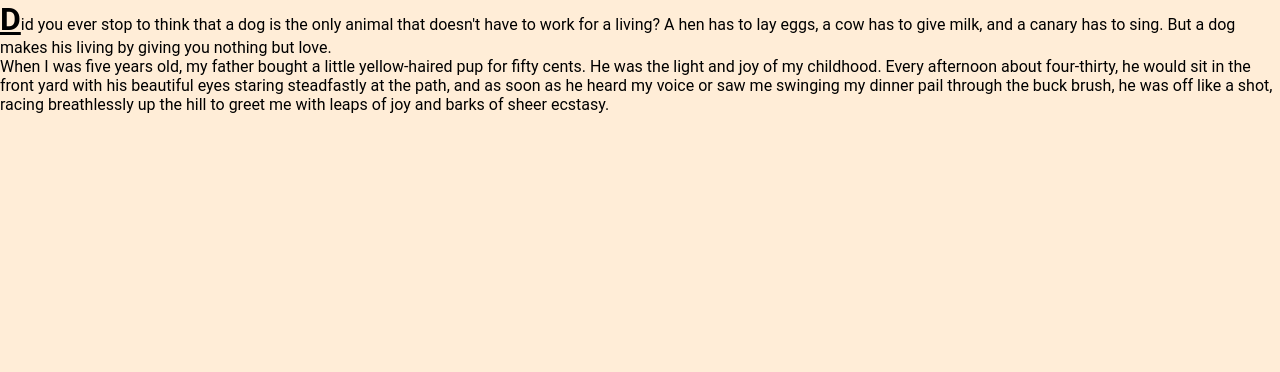
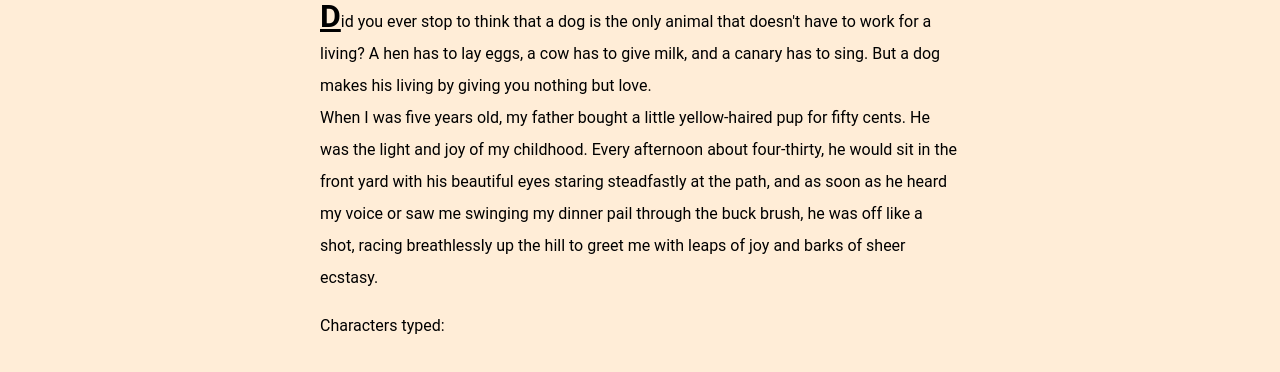
Before and after one commit to jasbir-singh/typer, a React (Create React App) app: page / in a window 1280 px wide. Shown: the top 372 px of the page. Built offline with nearby package versions, Linux system fonts and the light colour scheme.

Commit message:
Add error indicator

```diff
--- a/src/App.js
+++ b/src/App.js
@@ -6,15 +6,27 @@ const StyledApp = styled.div`
   margin: auto;
   display: flex;
   justify-content: center;
-  align-items: center;
+  align-content: center;
+  line-height: 2em;
+  flex-direction: column;
+  width: 50%
 `;
+
+const TypingStats = ({ charsTyped }) => (
+  <div>
+    <p>
+      Characters typed: {charsTyped}
+    </p>
+  </div>
+)
 
 class App extends Component {
   render() {
     return (
-      <div className="App container">
+      <StyledApp className="App container">
         <Text />
-      </div>
+        <TypingStats />
+      </StyledApp>
     );
   }
 }
--- a/src/containers/Text.jsx
+++ b/src/containers/Text.jsx
@@ -2,10 +2,26 @@ import { connect } from 'react-redux';
 import React, { Component } from 'react';
 import './Text.css';
 import { handleOnKeyPress  } from '../actions';
+import styled from 'styled-components';
 
-const Paragraph = ({ text, currentPosition, currentPara }) => {
+const  StyledText = styled.div`
+`;
+
+const Paragraph = ({ text, currentPosition, currentPara, errorPosition }) => {
   const charToClass = (index) => {
-    return (((index === currentPosition) && currentPara) ? 'current-char' : '');
+    if ((index === currentPosition) && currentPara) {
+      return 'current-char';
+    } else {
+      return '';
+    };
+  };
+
+  const errorToClass = (index) => {
+    if ((errorPosition === index) && currentPara) {
+      return 'error';
+    } else {
+      return '';
+    };
   };
 
   return (
@@ -17,7 +33,7 @@ const Paragraph = ({ text, currentPosition, currentPara }) => {
             (char, j) => (
               <span
                 key={j}
-                className={`index-${j} ${charToClass(j)}`}>
+                className={`index-${j} ${charToClass(j)} ${errorToClass(j)}`}>
                 { char }
               </span>
             )
@@ -45,7 +61,7 @@ class Text extends Component {
   }
 
   paragraphs() {
-    const { text, currentPosition, currentPara } = this.props;
+    const { text, currentPosition, currentPara, errorPosition } = this.props;
 
     return this
       .props
@@ -54,6 +70,7 @@ class Text extends Component {
         (<Paragraph
            key={i}
            text={t}
+           errorPosition={errorPosition}
            currentPosition={currentPosition}
            currentPara={i === currentPara}
            className={`para-${i}`}> >
@@ -64,11 +81,11 @@ class Text extends Component {
 
   render() {
     return (
-      <div>
+      <StyledText>
         {
           this.paragraphs()
         }
-      </div>
+      </StyledText>
     );
   }
 }
@@ -79,6 +96,7 @@ export default connect(
     currentPosition: state.currentPosition,
     currentPara: state.currentPara,
     charToType: state.charToType,
+    errorPosition: state.errorPosition,
   })),
   {
     handleOnKeyPress
--- a/src/index.css
+++ b/src/index.css
@@ -1,6 +1,7 @@
 body {
   margin: 0;
   padding: 0;
+  /* background-color: #FFEDD7; */
   background-color: #FFEDD7;
   font-family: "Source Sans Pro","Roboto","Open Sans",Arial,sans-serif;
 }
@@ -10,3 +11,7 @@ body {
   font-size: xx-large;
   font-weight: bolder;
 }
+
+.error {
+  background-color: red;
+}
--- a/src/reducers.js
+++ b/src/reducers.js
@@ -1,22 +1,8 @@
 // import { combineReducers } from 'redux';
 
-const text1 = `Did you ever stop to think that a dog is the only
-animal that doesn't have to work for a living? A
-hen has to lay eggs, a cow has to give milk, and a
-canary has to sing. But a dog makes his living by
-giving you nothing but love.
-`;
+const text1 = `Did you ever stop to think that a dog is the only animal that doesn't have to work for a living? A hen has to lay eggs, a cow has to give milk, and a canary has to sing. But a dog makes his living by giving you nothing but love. `;
 
-const text2 = `When I was five years old, my father bought a little
-yellow-haired pup for fifty cents. He was the light
-and joy of my childhood. Every afternoon about
-four-thirty, he would sit in the front yard with his
-beautiful eyes staring steadfastly at the path, and
-as soon as he heard my voice or saw me swinging
-my dinner pail through the buck brush, he was off
-like a shot, racing breathlessly up the hill to greet
-me with leaps of joy and barks of sheer ecstasy. `;
-
+const text2 = `When I was five years old, my father bought a little yellow-haired pup for fifty cents. He was the light and joy of my childhood. Every afternoon about four-thirty, he would sit in the front yard with his beautiful eyes staring steadfastly at the path, and as soon as he heard my voice or saw me swinging my dinner pail through the buck brush, he was off like a shot, racing breathlessly up the hill to greet me with leaps of joy and barks of sheer ecstasy. `;
 
 const text = [text1, text2];
 const initialState = {
@@ -35,11 +21,13 @@ export default (state = initialState, action) => {
       lastKeyTyped: action.key,
       currentPosition: state.currentPosition + 1,
       charToType: state.text[0][state.currentPosition + 1],
+      errorPosition: null,
     };
   case 'TYPE_FAIL':
     return {
       ...state,
-      lastKeyTyped: action.key
+      lastKeyTyped: action.key,
+      errorPosition: state.currentPosition,
     };
   default:
     return state;
```
